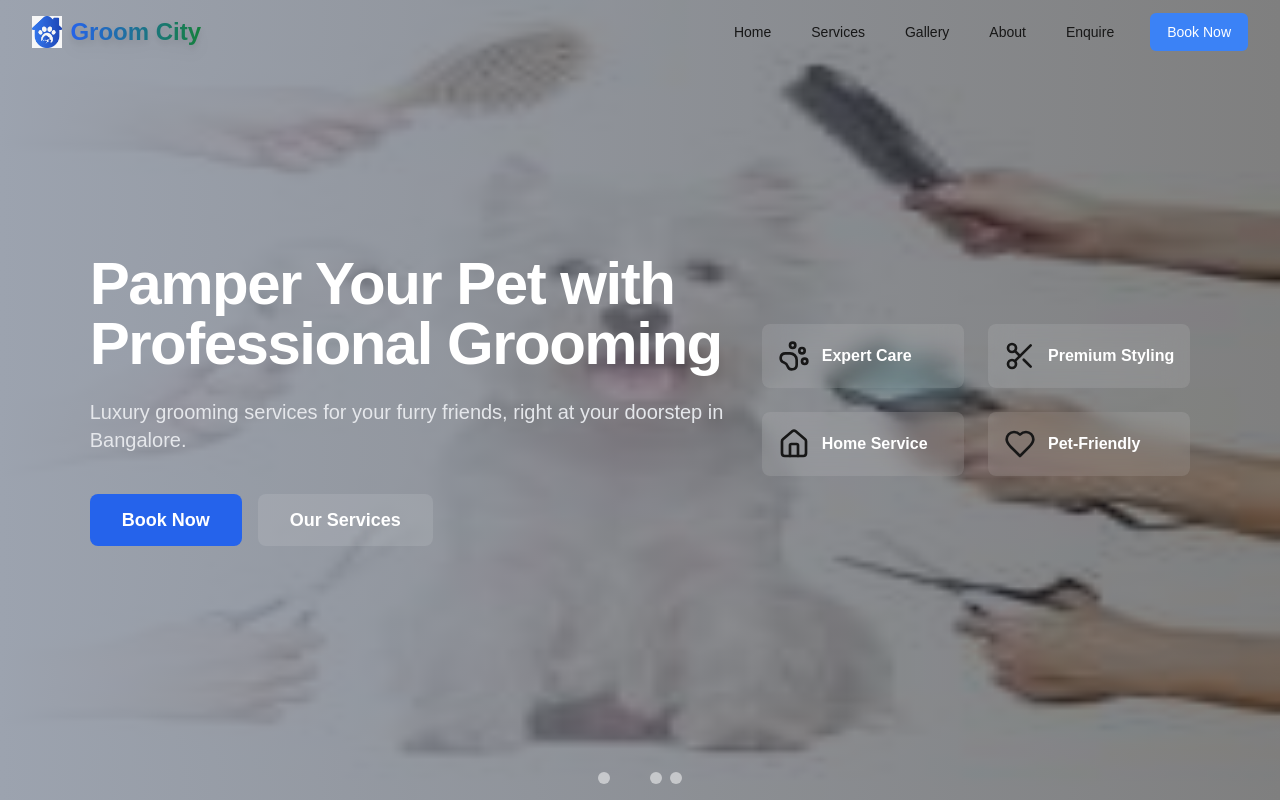
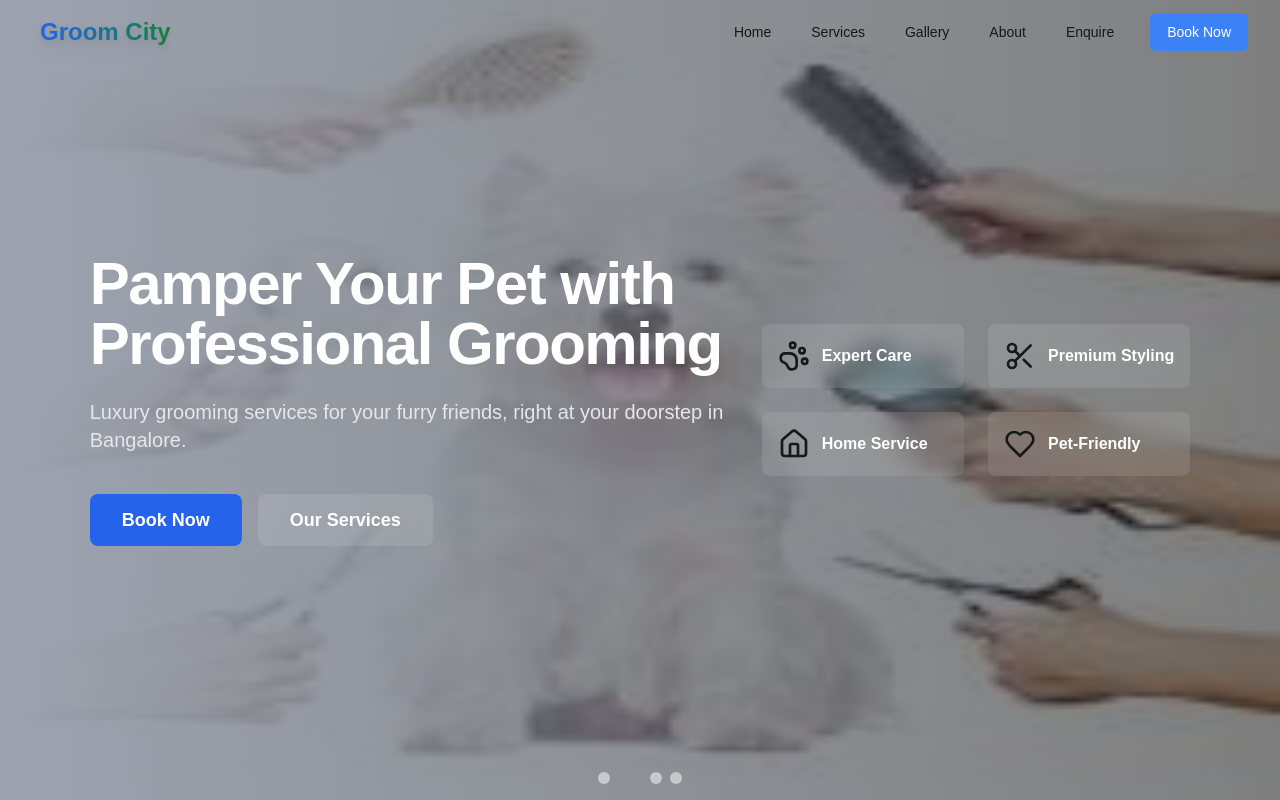
Before and after one commit to vamshichi/Bark-n-groom, a Next.js app: page / in a window 1280 px wide. Shown: the top 800 px of the page. Built offline with nearby package versions, Linux system fonts and the light colour scheme.

Commit message:
Your commit message

```diff
--- a/app/components/navbar.tsx
+++ b/app/components/navbar.tsx
@@ -2,11 +2,11 @@
 
 import { useState, useEffect } from "react"
 import Link from "next/link"
-import Image from "next/image"
+// import Image from "next/image"
 import { usePathname } from "next/navigation"
 import { Menu, X } from 'lucide-react'
 import { motion, AnimatePresence } from "framer-motion"
-import Logo from "@/app/icon.jpeg"
+// import Logo from "@/app/icon.jpeg"
 
 const navItems = [
   { name: "Home", href: "/" },
@@ -39,13 +39,13 @@ export function Navbar() {
         <div className="flex justify-between items-center h-16">
           <div className="flex-shrink-0 flex items-center">
             <Link href="/" className="flex items-center">
-              <Image
+              {/* <Image
                 src={Logo}
                 alt="Bark n Groom"
                 width={32}
                 height={32}
                 className="w-auto h-8"
-              />
+              /> */}
 <span className="ml-2 text-2xl font-extrabold text-transparent bg-clip-text bg-gradient-to-r from-blue-600 to-green-700 drop-shadow-lg">
   Groom City
 </span>
```
